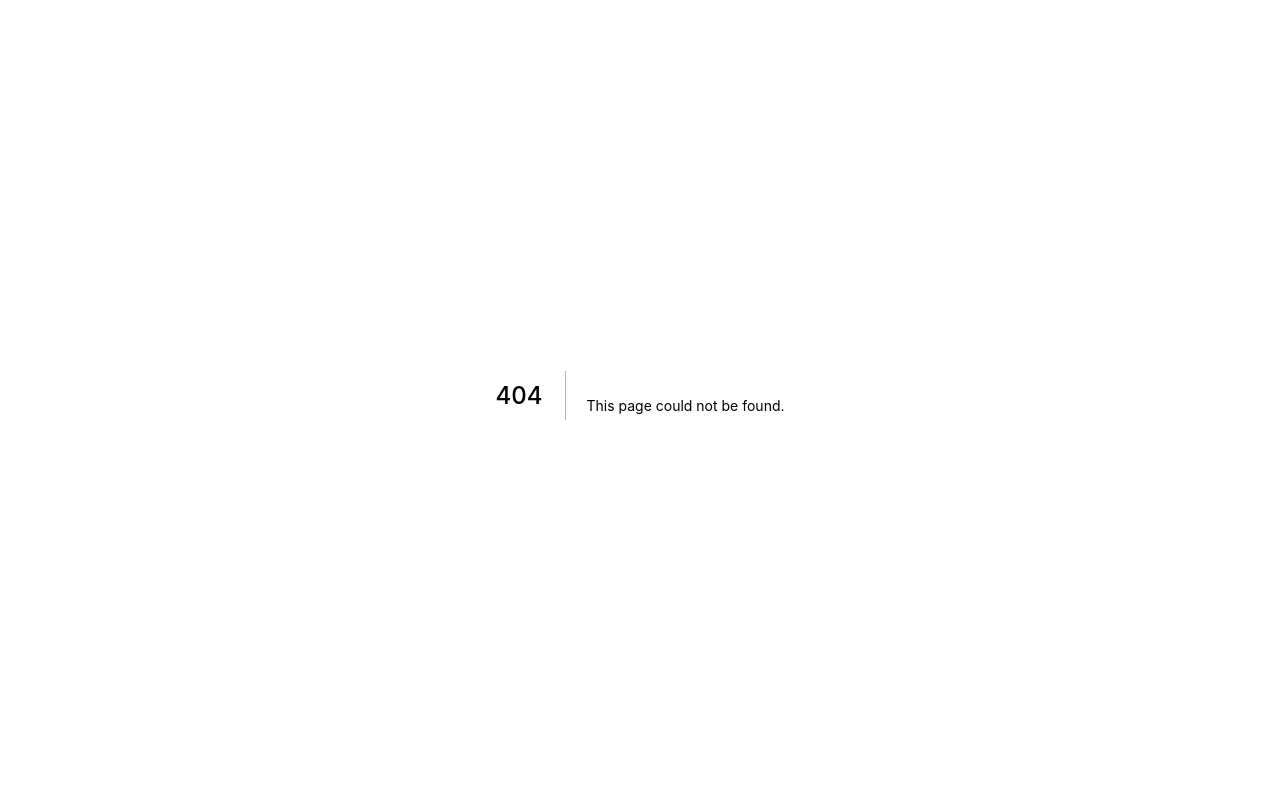
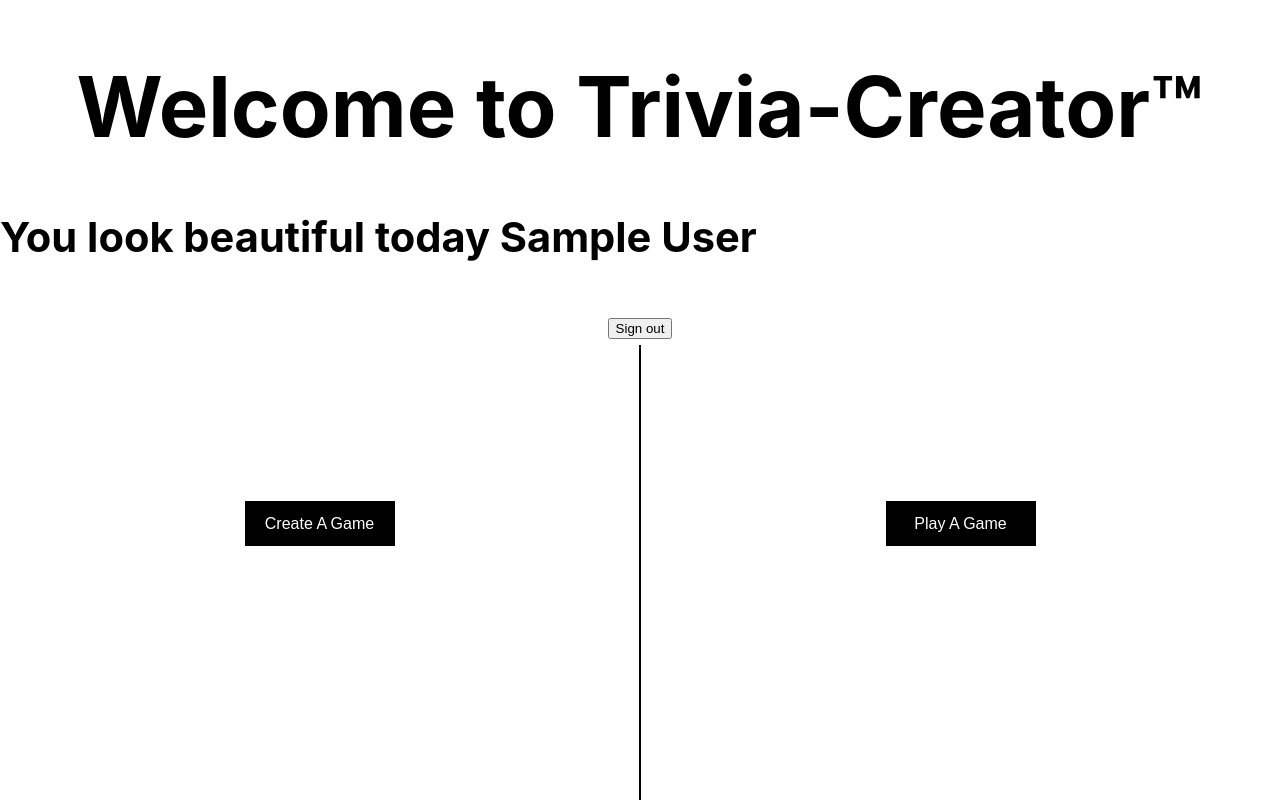
Before and after one commit to annaPerdomo/trivia-creator, a Next.js app: page /dashboard in a window 1280 px wide. Before the commit this address had no page. Shown: the top 800 px of the page. Built offline with nearby package versions, Linux system fonts and the light colour scheme; no server answers; sample sign-in values are in the browser's storage.

Commit message:
feat: create dashboard page for authenticated user flow"

```diff
--- /dev/null
+++ b/components/Dashboard/Dashboard.jsx
@@ -0,0 +1,73 @@
+import React, {useEffect, useState} from 'react';
+import { signin, signIn, signOut, useSession } from "next-auth/client";
+import Link from 'next/link';
+import styles from "../../styles/Home.module.css";
+import { useRouter } from 'next/router'
+const {
+  buttonContainer,
+  buttonSection,
+  container,
+  divider,
+  homePageButtons,
+  welcomeBanner,
+  signInButtonContainer,
+  signOutButtonContainer
+} = styles;
+
+export default function Dashboard() {
+  const router = useRouter()
+  const [session, loading] = useSession();
+  const [isJoiningGame, setIsJoiningGame] = useState(false);
+  const [joinGameCode, setJoinGameCode] = useState('');
+  useEffect(( ) => {
+    if (!session) {
+      router.push('/')
+    }
+  }, [session, loading])
+  return (
+    <div className={container}>
+      <div className={welcomeBanner}>
+        <h1>Welcome to Trivia-Creator&trade;</h1>
+      </div>
+      {session ? (
+        <div>
+          <div>
+            <h4>
+              You look beautiful today {session.user.name || session.user.email}
+            </h4>
+          </div>
+          <div className={signOutButtonContainer}>
+            <button onClick={() => signOut()}>Sign out</button>
+          </div>
+
+          <div className={buttonContainer}>
+            <div className={buttonSection}>
+              <Link href="/create">
+                <button className={homePageButtons}>Create A Game</button>
+              </Link>
+            </div>
+            <div className={divider}></div>
+            <div className={buttonSection}>
+              {isJoiningGame ? (
+                <div>
+                  <input
+                    type="text"
+                    name="joinGameCode"
+                    value={joinGameCode}
+                    onChange={(e) => setJoinGameCode(e.target.value)}
+                  ></input>
+                </div>
+              ) : null}
+              <button
+                className={homePageButtons}
+                onClick={() => setIsJoiningGame(true)}
+              >
+                {isJoiningGame ? 'Enter Game Code' : 'Play A Game'}
+              </button>
+            </div>
+          </div>
+        </div>
+      ) : null}
+    </div>
+  );
+}
--- /dev/null
+++ b/pages/dashboard.js
@@ -0,0 +1,38 @@
+import React, {useState, useEffect} from 'react';
+import { useSession, getSession } from 'next-auth/client'
+import Head from 'next/head'
+import Dashboard from '../components/Dashboard/Dashboard';
+
+
+export default function DashboardPage() {
+  const title =
+    'Trivia Creator | Create trivia questions & answers and then play with a group | Trivia';
+  const desc =
+    'Trivia creator allows you to host trivia nights with your friends!';
+  const url = 'www.notsure.help';
+  const keywords = 'trivia';
+  const robots = 'index, follow';
+  return (
+    <React.Fragment>
+      <Head>
+        <title>{title}</title>
+        <meta content={desc} name="description" />
+        <meta content={keywords} name="keywords" />
+        <meta content={robots} name="robots" />
+        {/*
+        <meta content={title} property="og:title" />
+        <meta content="website" property="og:type" />
+        <meta content={url} property="og:url" />
+        <meta content={desc} property="og:description" />
+        <meta content={image} property="og:image" />
+        <meta content="summary_large_image" name="twitter:card" />
+        <meta content="getjobfit.com" name="twitter:domain" />
+        <meta content={title} name="twitter:title" />
+        <meta content={desc} name="twitter:description" />
+        <meta content={image} name="twitter:image" />
+        <meta content={url} name="twitter:url" /> */}
+      </Head>
+      <Dashboard />
+    </React.Fragment>
+  );
+}
```
